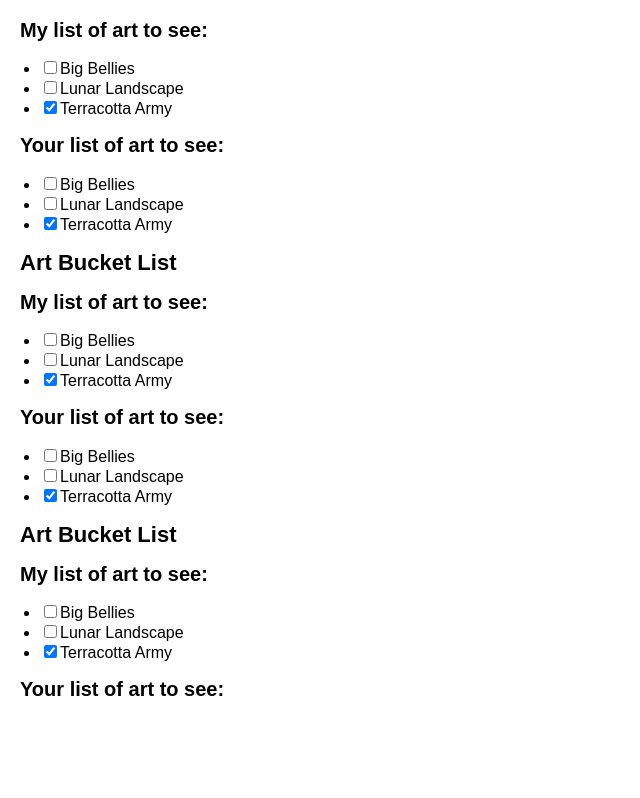
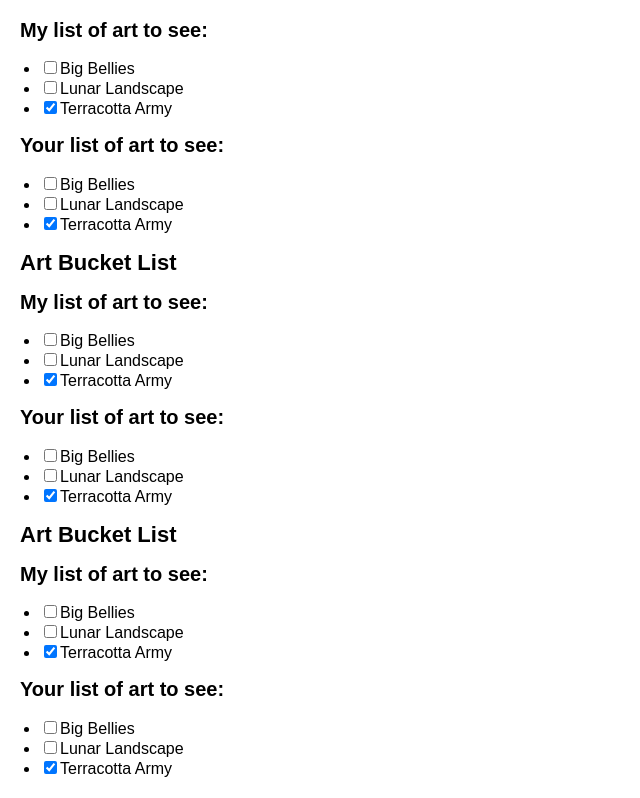
Before and after one commit to zelitosaide/react-js-course, a React (Create React App) app: page / in a window 1280 px wide. Shown: the part 1146-1944 px from the top of the page, without its empty margins (0-640 px from the left). Before the commit the page ends 1867 px from the top, so only its background shows below. Built offline with nearby package versions, Linux system fonts and the light colour scheme.

Commit message:
Updating arrays in state

```diff
--- a/src/learn/learn-react/adding-interactivity/updating-arrays-in-state/index.js
+++ b/src/learn/learn-react/adding-interactivity/updating-arrays-in-state/index.js
@@ -41,6 +41,10 @@ function List() {
         onToggle={() => {}}
       />
       <h2>Your list of art to see:</h2>
+      <ItemList
+        artworks={yourArtworkList}
+        onToggle={() => {}}
+      />
     </>
   );
 }
```
